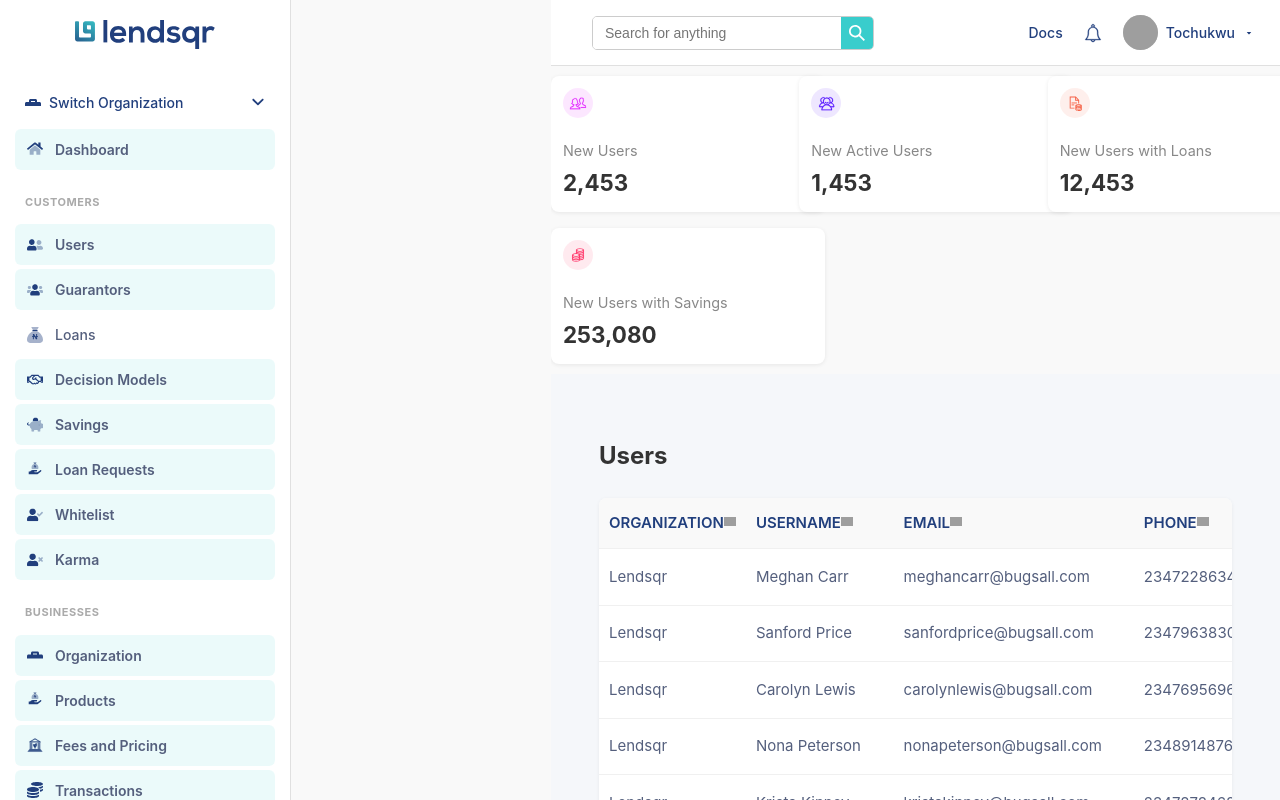
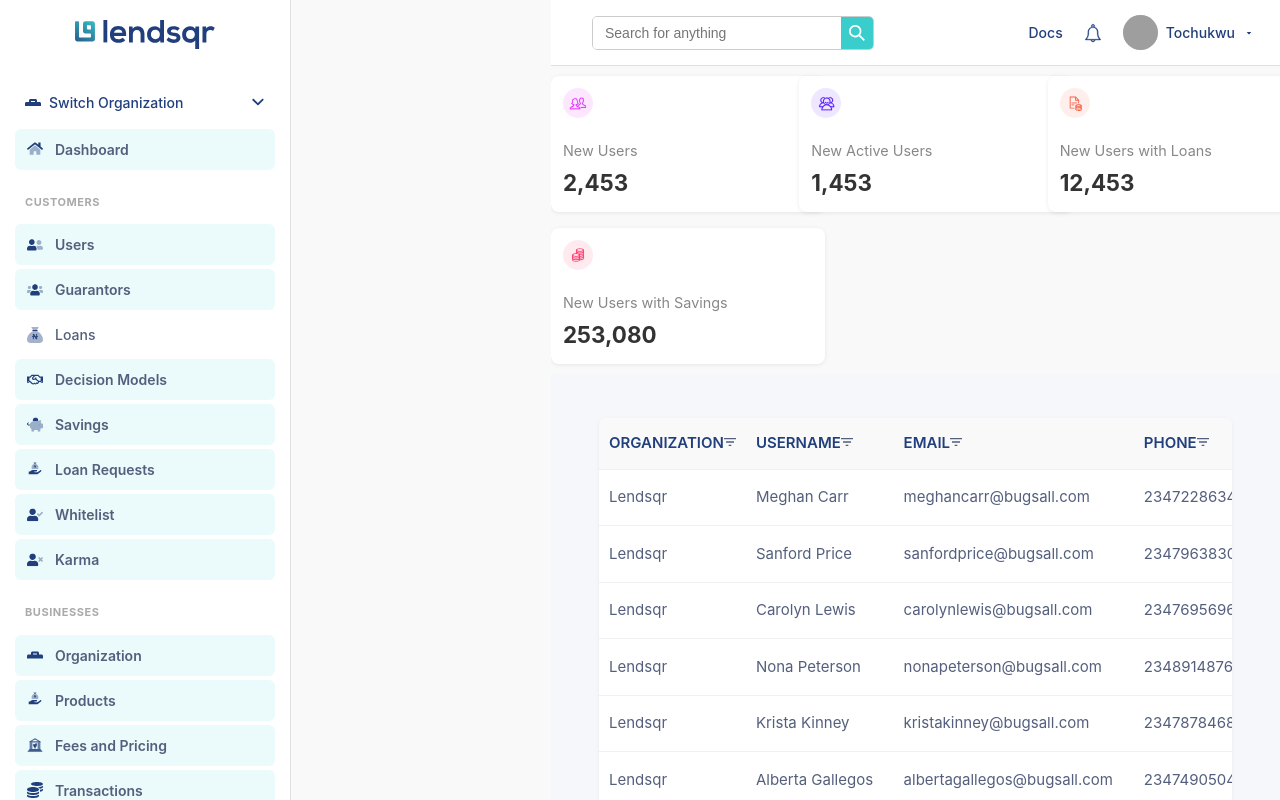
Before and after one commit to MbahTochukwu/lendsqr-fe-test, a React (Vite) app: page /dashboard/users in a window 1280 px wide. Shown: the top 800 px of the page. Built offline with nearby package versions, Linux system fonts and the light colour scheme; grey boxes are pictures that could not be loaded.

Commit message:
updated the filter and others

```diff
--- a/src/pages/Users.tsx
+++ b/src/pages/Users.tsx
@@ -63,7 +63,7 @@ export default function Users() {
 
   return (
     <div className="users-page">
-      <h2>Users</h2>
+
       <table className="users-table">
         <thead>
           <tr>
@@ -71,7 +71,7 @@ export default function Users() {
               <th key={key} style={{ position: 'relative', zIndex: 10 }}>
                 <div onClick={() => setActiveFilter(key)} style={{ cursor: 'pointer' }}>
                   {key.charAt(0).toUpperCase() + key.slice(1).replace(/([A-Z])/g, ' $1')}
-                  <img src="/filter-icon" alt="filter" />
+                  <img src="/filter-icon.svg" alt="filter" />
                 </div>
                 {activeFilter === key && (
                   <UserFilters
```
